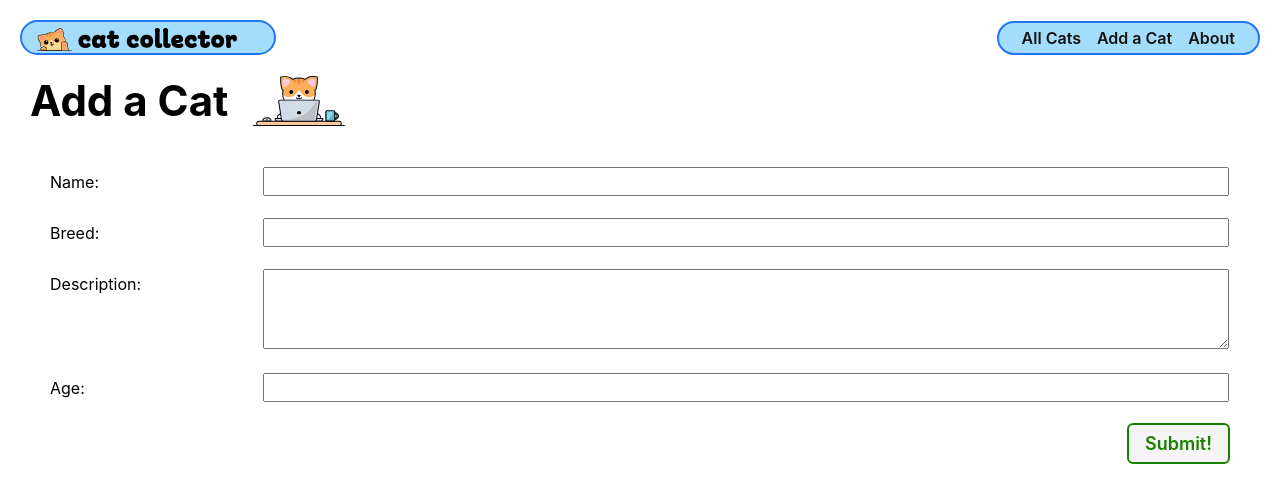
After one commit to Angellsworth/django-crud-app-cat-collector, a Django app: page /cats/create/ in a window 1280 px wide. The commit adds this page. Shown: the top 503 px of the page. Run offline with Django 5.2, Linux system fonts and the light colour scheme.

Commit message:
adding everything problems with memory

```diff
--- /dev/null
+++ b/main_app/static/css/form.css
@@ -0,0 +1,39 @@
+.form-container {
+    display: flex;
+    flex-direction: column;
+    width: 100%;
+}
+
+table {
+    padding: 0 40px;
+    width: 100%;
+    border-spacing: 0 20px;
+}
+
+th {
+    text-align: left;
+    padding: 6px 20px 0 0;
+    font-weight: normal;
+    vertical-align: top;
+    font-size: var(--font-reg);
+}
+
+td {
+    max-width: 60%;
+}
+
+td>* {
+    width: 100%;
+    padding: 2px 4px;
+    font-size: var(--font-l);
+}
+
+td>textarea {
+    height: calc(4 * var(--font-l) + 8px);
+    font-family: inherit;
+}
+
+.btn {
+    align-self: flex-end;
+    margin-right: 40px;
+}
--- a/main_app/templates/base.html
+++ b/main_app/templates/base.html
@@ -21,8 +21,9 @@
       </div>
       <nav>
         <ul>
-            <li><a href="/cats">All Cats</a></li>
-            <li><a href="/about">About</a></li>
+          <li><a href="{% url 'cat-index' %}">All Cats</a></li>
+          <li><a href="{% url 'cat-create' %}">Add a Cat</a></li>
+          <li><a href="{% url 'about' %}">About</a></li>
       </nav>
     </header>
     <main>
--- a/main_app/templates/cats/detail.html
+++ b/main_app/templates/cats/detail.html
@@ -10,6 +10,7 @@
   <div class="cat-img">
     <img src="{% static 'images/sk8r-boi-cat.svg' %}" alt="A skater boy cat" />
   </div>
+
   <div class="cat-details">
     <h1>{{ cat.name }}</h1>
     {% if cat.age > 0 %}
--- a/main_app/templates/cats/index.html
+++ b/main_app/templates/cats/index.html
@@ -42,7 +42,7 @@
         {### for-loop to loop through cats in views #}
     {% for cat in cats %}
       <div class="card">
-        <a href="/cats/{{ cat.id }}">
+        <a href="{% url 'cat-detail' cat.id %}">
             <div class="card-content">
 
             {### Image container — this is currently hardcoded but could be dynamic if cat images were in the database #}
--- /dev/null
+++ b/main_app/templates/main_app/cat_form.html
@@ -0,0 +1,23 @@
+{% extends 'base.html' %}
+{% load static %}
+
+{% block head %}
+<link rel="stylesheet" href="{% static 'css/form.css' %}">
+{% endblock %}
+
+{% block content %}
+
+<div class="page-header">
+    <h1>Add a Cat</h1>
+    <img src="{% static 'images/nerd-cat.svg' %}" alt="A Cat using a computer">
+</div>
+
+<form action="" method="post" class="form-container">
+    {% csrf_token %}
+    <table>
+        {{ form.as_table }}
+    </table>
+    <button type="submit" class="btn submit">Submit!</button>
+</form>
+
+{% endblock %}
--- a/main_app/urls.py
+++ b/main_app/urls.py
@@ -3,8 +3,8 @@ from . import views
 
 urlpatterns = [
     path('', views.home, name='home'),
-    #will hold all the routes here
     path('about/', views.about, name='about'),
-    path('cats/', views.cat_index, name='cat_index'),
+    path('cats/', views.cat_index, name='cat-index'),
     path('cats/<int:cat_id>/', views.cat_detail, name='cat-detail'),
+    path('cats/create/', views.CatCreate.as_view(), name='cat-create'),
 ]
--- a/main_app/views.py
+++ b/main_app/views.py
@@ -1,4 +1,5 @@
 from django.shortcuts import render
+from django.views.generic.edit import CreateView
 from .models import Cat
 
 # Create your views here.
@@ -30,3 +31,8 @@ def cat_detail(request, cat_id):
     return render(request,'cats/detail.html', {
         'cat': cat
     })
+
+class CatCreate(CreateView):
+    model = Cat
+    fields = ['name', 'breed', 'description', 'age']
+    success_url = '/cats' #takes us to index. Not preferred way.
```
